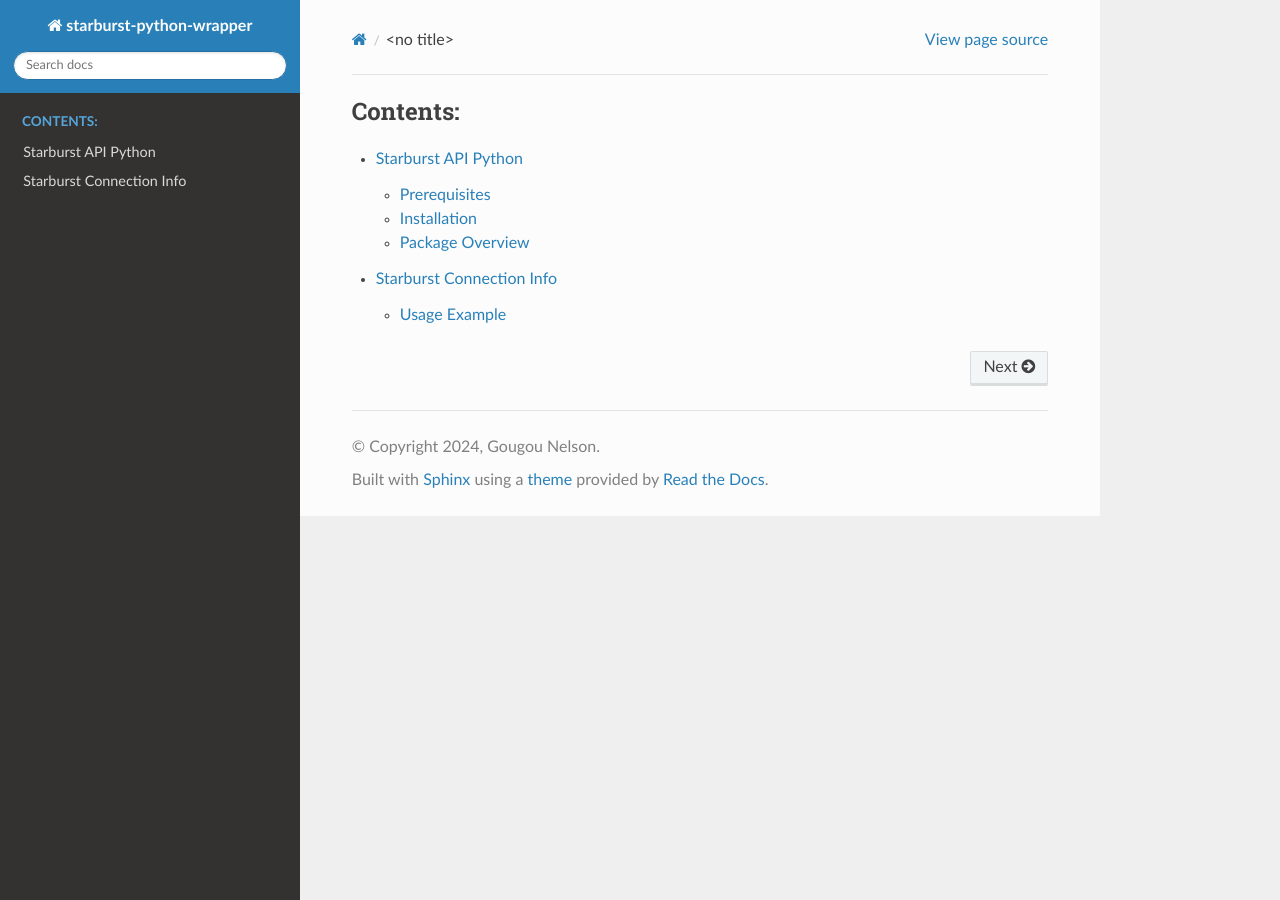
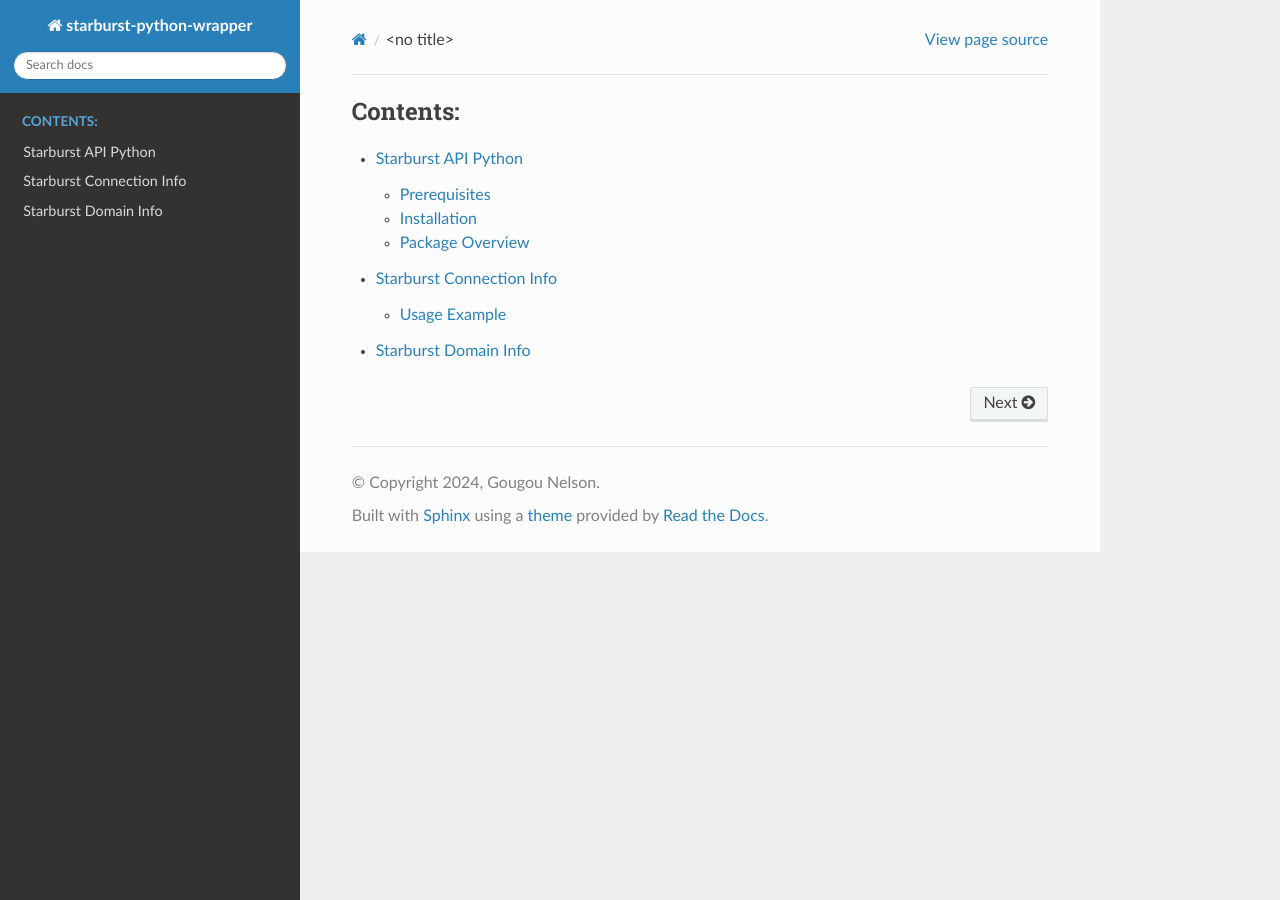
Before and after one commit to Donutson/starburst_api_python, a Sphinx documentation site: the page built from docs_source/source/index.rst, in a window 1280 px wide. Built offline with Sphinx 7.4.7 and the Read the Docs theme 3.1.0, drawn with Linux system fonts in a browser that asks for light colours.

Commit message:
docs(domain_info): new page

```diff
--- /dev/null
+++ b/docs_source/source/domain_info.rst
@@ -0,0 +1,4 @@
+Starburst Domain Info
+=========================
+
+.. autoclass:: classes.class_starburst_domain_info.StarburstDomainInfo
--- a/docs_source/source/index.rst
+++ b/docs_source/source/index.rst
@@ -9,3 +9,4 @@
 
    introduction
    starburst_connection
+   domain_info
```
Also changed, not shown: 1 other file.
